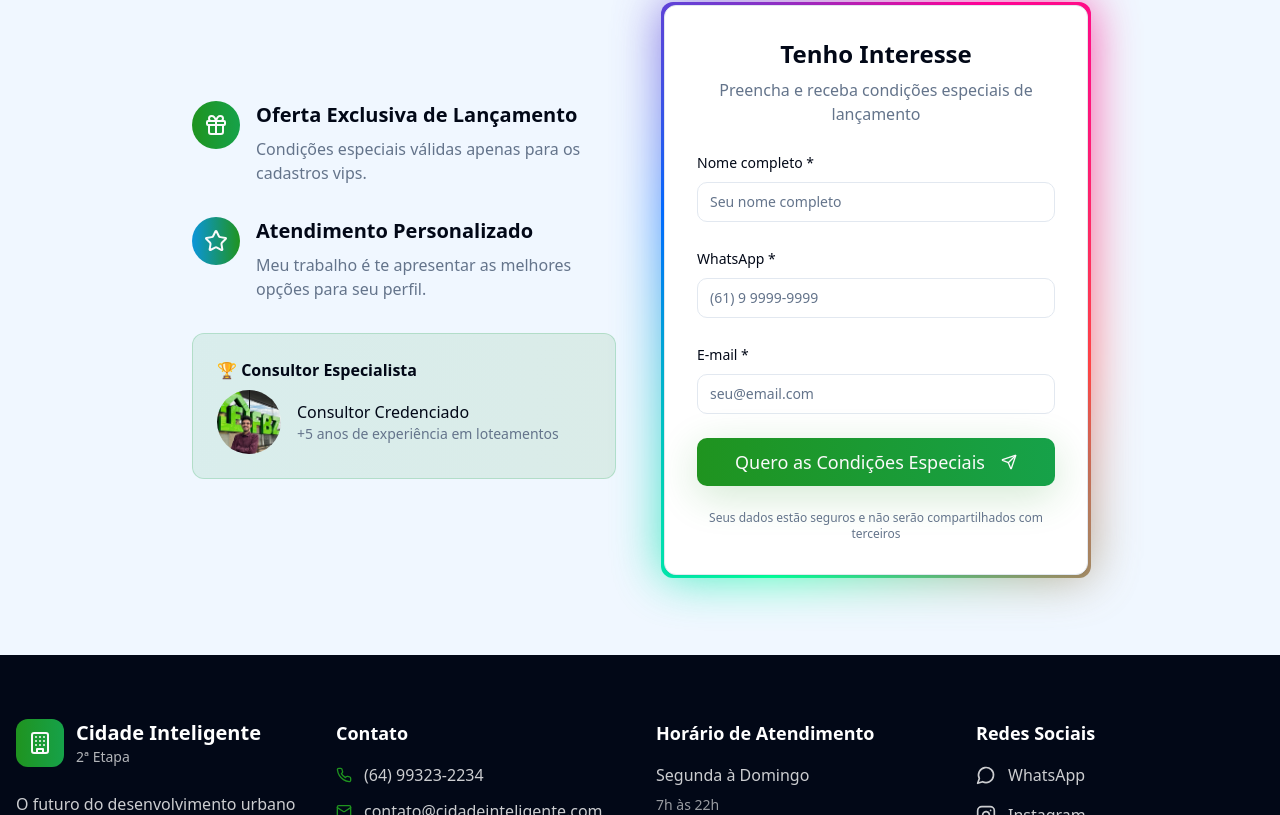
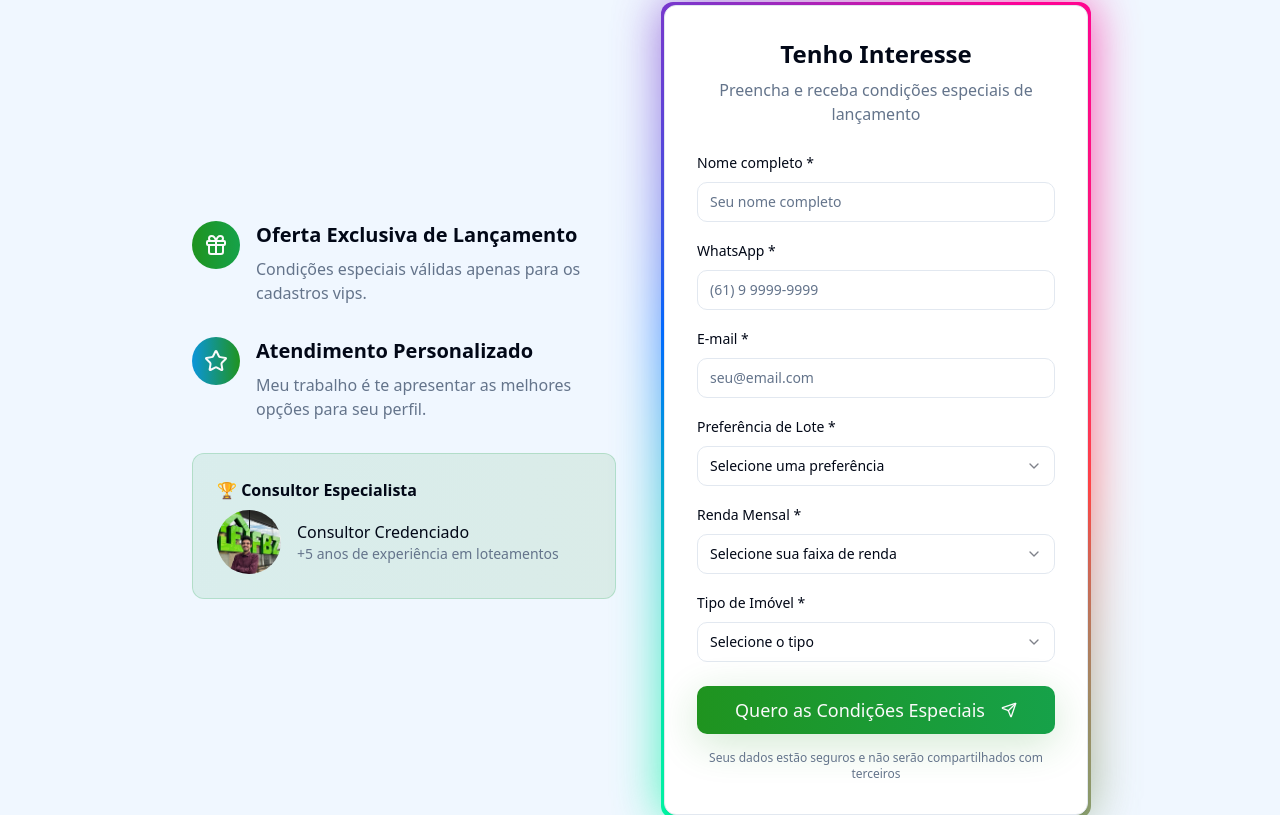
Before and after one commit to WillbioCloud/cidade-inteligente-landing, a React (Vite) app: page / in a window 1280 px wide. Shown: the part 6965-7780 px from the top of the page. Built offline with nearby package versions, Linux system fonts and the light colour scheme.

Commit message:
feat: add new fields to LeadForm for lot preference, income, and property type; update validation and WhatsApp message

```diff
--- a/src/components/LeadForm.tsx
+++ b/src/components/LeadForm.tsx
@@ -6,12 +6,16 @@ import { Label } from "@/components/ui/label";
 import { useToast } from "@/hooks/use-toast";
 import { supabase } from "@/integrations/supabase/client";
 import { Send, Gift, Star } from "lucide-react";
+import { Select, SelectContent, SelectItem, SelectTrigger, SelectValue } from "@/components/ui/select";
 
 export const LeadForm = () => {
   const [formData, setFormData] = useState({
     name: "",
     phone: "",
-    email: ""
+    email: "",
+    lotPreference: "",
+    income: "",
+    type: ""
   });
   const [isLoading, setIsLoading] = useState(false);
   const { toast } = useToast();
@@ -19,7 +23,8 @@ export const LeadForm = () => {
   const handleSubmit = async (e: React.FormEvent) => {
     e.preventDefault();
 
-    if (!formData.name || !formData.phone || !formData.email) {
+    // Updated validation to include new fields
+    if (!formData.name || !formData.phone || !formData.email || !formData.lotPreference || !formData.income || !formData.type) {
       toast({
         title: "Campos obrigatórios",
         description: "Por favor, preencha todos os campos para continuar.",
@@ -31,25 +36,39 @@ export const LeadForm = () => {
     setIsLoading(true);
 
     try {
-      // Save lead to Supabase
+      // Save lead to Supabase, including new fields
       const { error } = await supabase
         .from('leads')
         .insert([
           {
             name: formData.name,
             email: formData.email,
-            phone: formData.phone
+            phone: formData.phone,
+            lot_preference: formData.lotPreference, // Assuming snake_case for db columns
+            income_range: formData.income,
+            property_type: formData.type,
           }
         ]);
 
       if (error) throw error;
 
-      // Send WhatsApp message
+      // Send WhatsApp message with all the new details
       const whatsappNumber = "5564999232217";
-      const message = `Novo interessado no Cidade Inteligente!\n\nNome: ${formData.name}\nTelefone: ${formData.phone}\nEmail: ${formData.email}\n\nPor favor, entre em contato para apresentar as condições especiais.`;
+      const message = `
+Novo interessado no Cidade Inteligente!
+
+*Nome:* ${formData.name}
+*Telefone:* ${formData.phone}
+*Email:* ${formData.email}
+
+*Preferência de Lote:* ${formData.lotPreference}
+*Renda:* ${formData.income}
+*Tipo de Imóvel:* ${formData.type}
+
+Por favor, entre em contato para apresentar as condições especiais.
+      `.trim();
       const whatsappUrl = `https://wa.me/${whatsappNumber}?text=${encodeURIComponent(message)}`;
 
-      // Open WhatsApp in new tab
       window.open(whatsappUrl, '_blank');
 
       toast({
@@ -57,8 +76,8 @@ export const LeadForm = () => {
         description: "Nossa equipe entrará em contato em até 2 horas com as condições especiais.",
       });
 
-      // Reset form
-      setFormData({ name: "", phone: "", email: "" });
+      // Reset form including new fields
+      setFormData({ name: "", phone: "", email: "", lotPreference: "", income: "", type: "" });
     } catch (error) {
       console.error('Error saving lead:', error);
       toast({
@@ -76,6 +95,11 @@ export const LeadForm = () => {
       ...formData,
       [e.target.name]: e.target.value
     });
+  };
+
+  // Handlers for Select components
+  const handleSelectChange = (name: string) => (value: string) => {
+    setFormData(prev => ({ ...prev, [name]: value }));
   };
 
   return (
@@ -137,7 +161,6 @@ export const LeadForm = () => {
               </div>
             </div>
 
-            {/* --- ÁREA MODIFICADA --- */}
             <div className="animated-border-card animate-fade-in">
               <Card className="p-8">
                 <div className="text-center mb-6">
@@ -149,69 +172,77 @@ export const LeadForm = () => {
                   </p>
                 </div>
 
-                <form onSubmit={handleSubmit} className="space-y-6">
+                <form onSubmit={handleSubmit} className="space-y-4">
                   <div>
-                    <Label htmlFor="name" className="text-foreground font-medium">
-                      Nome completo *
-                    </Label>
-                    <Input
-                      id="name"
-                      name="name"
-                      type="text"
-                      value={formData.name}
-                      onChange={handleChange}
-                      placeholder="Seu nome completo"
-                      className="mt-2"
-                    />
+                    <Label htmlFor="name" className="text-foreground font-medium">Nome completo *</Label>
+                    <Input id="name" name="name" type="text" value={formData.name} onChange={handleChange} placeholder="Seu nome completo" className="mt-2" />
                   </div>
 
                   <div>
-                    <Label htmlFor="phone" className="text-foreground font-medium">
-                      WhatsApp *
-                    </Label>
-                    <Input
-                      id="phone"
-                      name="phone"
-                      type="tel"
-                      value={formData.phone}
-                      onChange={handleChange}
-                      placeholder="(61) 9 9999-9999"
-                      className="mt-2"
-                    />
+                    <Label htmlFor="phone" className="text-foreground font-medium">WhatsApp *</Label>
+                    <Input id="phone" name="phone" type="tel" value={formData.phone} onChange={handleChange} placeholder="(61) 9 9999-9999" className="mt-2" />
                   </div>
 
                   <div>
-                    <Label htmlFor="email" className="text-foreground font-medium">
-                      E-mail *
-                    </Label>
-                    <Input
-                      id="email"
-                      name="email"
-                      type="email"
-                      value={formData.email}
-                      onChange={handleChange}
-                      placeholder="seu@email.com"
-                      className="mt-2"
-                    />
+                    <Label htmlFor="email" className="text-foreground font-medium">E-mail *</Label>
+                    <Input id="email" name="email" type="email" value={formData.email} onChange={handleChange} placeholder="seu@email.com" className="mt-2" />
                   </div>
+
+                  {/* --- NOVOS CAMPOS ADICIONADOS --- */}
+                  <div>
+                    <Label className="text-foreground font-medium">Preferência de Lote *</Label>
+                    <Select value={formData.lotPreference} onValueChange={handleSelectChange('lotPreference')}>
+                        <SelectTrigger className="mt-2"><SelectValue placeholder="Selecione uma preferência" /></SelectTrigger>
+                        <SelectContent>
+                            <SelectItem value="Frente para o Lago">De frente para o Lago</SelectItem>
+                            <SelectItem value="Avenida Comercial">Lote na Avenida Comercial</SelectItem>
+                            <SelectItem value="Mais barato">O lote mais barato</SelectItem>
+                        </SelectContent>
+                    </Select>
+                  </div>
+
+                  <div>
+                    <Label className="text-foreground font-medium">Renda Mensal *</Label>
+                    <Select value={formData.income} onValueChange={handleSelectChange('income')}>
+                        <SelectTrigger className="mt-2"><SelectValue placeholder="Selecione sua faixa de renda" /></SelectTrigger>
+                        <SelectContent>
+                            <SelectItem value="Prefiro não informar">Prefiro não informar</SelectItem>
+                            <SelectItem value="Até R$ 5.000">até R$ 5.000,00</SelectItem>
+                            <SelectItem value="R$ 5.000 a R$ 10.000">De R$ 5.000,00 até R$ 10.000,00</SelectItem>
+                            <SelectItem value="R$ 10.000 a R$ 15.000">De R$ 10.000,00 até R$ 15.000,00</SelectItem>
+                            <SelectItem value="R$ 15.000 a R$ 20.000">De R$ 15.000,00 até R$ 20.000,00</SelectItem>
+                            <SelectItem value="R$ 20.000 a R$ 50.000">De R$ 20.000,00 até R$ 50.000,00</SelectItem>
+                        </SelectContent>
+                    </Select>
+                  </div>
+
+                  <div>
+                    <Label className="text-foreground font-medium">Tipo de Imóvel *</Label>
+                    <Select value={formData.type} onValueChange={handleSelectChange('type')}>
+                        <SelectTrigger className="mt-2"><SelectValue placeholder="Selecione o tipo" /></SelectTrigger>
+                        <SelectContent>
+                            <SelectItem value="Lote">Lote</SelectItem>
+                            <SelectItem value="Imóvel pronto">Imóvel pronto</SelectItem>
+                        </SelectContent>
+                    </Select>
+                  </div>
+                  {/* --- FIM DOS NOVOS CAMPOS --- */}
 
                   <Button
                     type="submit"
                     disabled={isLoading}
-                    className="w-full btn-hero text-lg py-6 group"
+                    className="w-full btn-hero text-lg py-6 group !mt-6"
                   >
                     {isLoading ? "Enviando..." : "Quero as Condições Especiais"}
                     <Send className="w-5 h-5 ml-2 group-hover:translate-x-1 transition-transform" />
                   </Button>
 
-                  <p className="text-xs text-muted-foreground text-center">
+                  <p className="text-xs text-muted-foreground text-center !mt-4">
                     Seus dados estão seguros e não serão compartilhados com terceiros
                   </p>
                 </form>
               </Card>
             </div>
-            {/* --- FIM DA ÁREA MODIFICADA --- */}
-
           </div>
         </div>
       </div>
```
